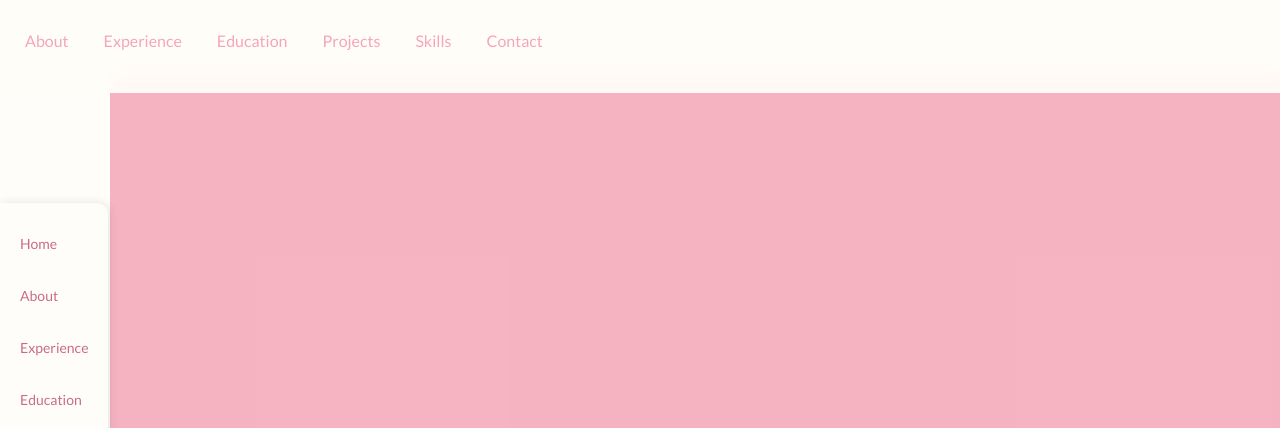
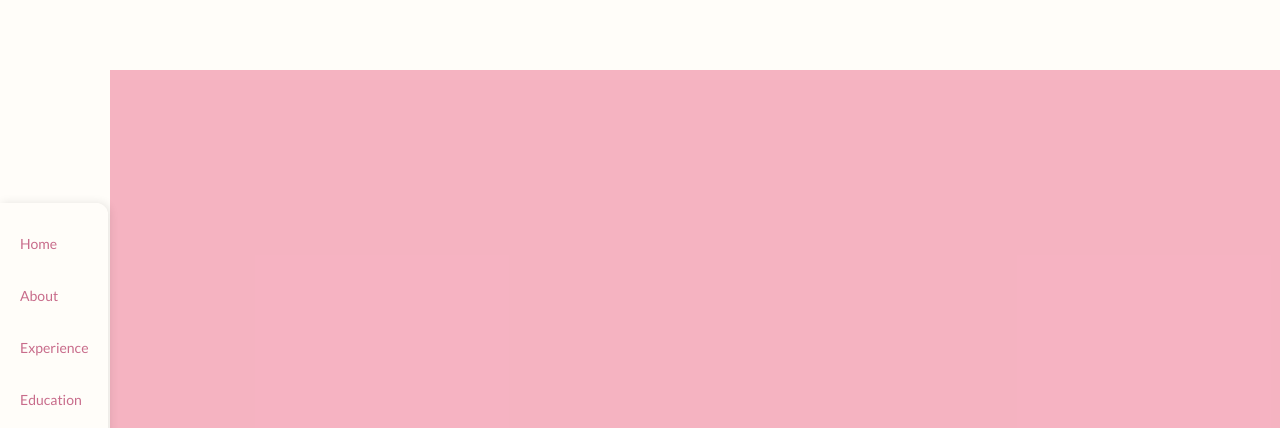
Before and after one commit to adannoura/adannoura.github.io, a website: page index.html in a window 1280 px wide. Shown: the top 428 px of the page. Drawn offline with nearby package versions, Linux system fonts and the light colour scheme.

Commit message:
Update index.html

```diff
--- a/index.html
+++ b/index.html
@@ -14,30 +14,6 @@
 </head>
 
 <body>
-	<header>
-        <ul id="menu" class="shadow">
-            <li>
-                <a href="#about">About</a>
-            </li>
-			<li>
-                <a href="#experience">Experience</a>
-            </li>
-            <li>
-                <a href="#education">Education</a>
-            </li>
-
-            <li>
-                <a href="#projects">Projects</a>
-            </li>
-            <li>
-                <a href="#skills">Skills</a>
-            </li>
-            <li>
-                <a href="#contact">Contact</a>
-            </li>
-        </ul>
-    </header>
-    <!-- End header -->
 
 	<div class="side-nav">
     <a href="#lead">Home</a>
```
